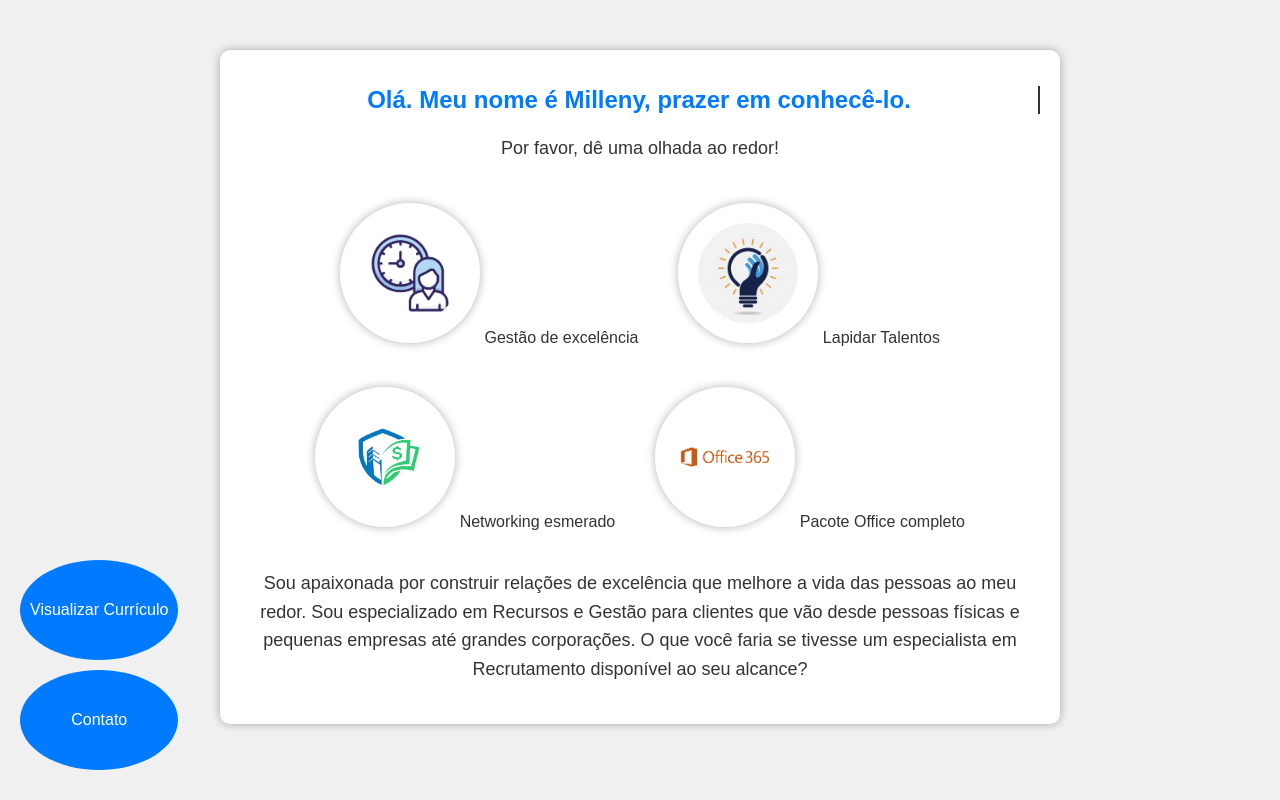
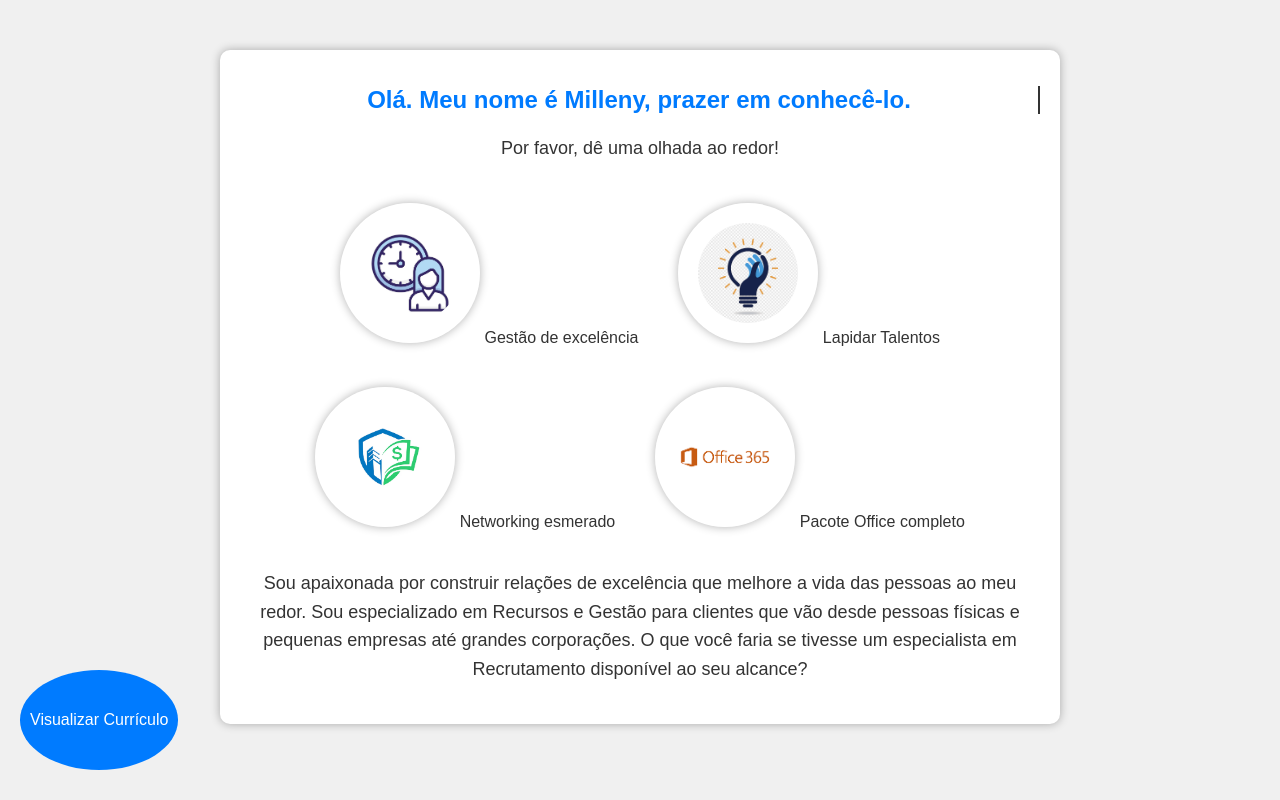
Before and after one commit to millenyfranca/milleny, a plain HTML site: page sobremim/sobre_mim.html in a window 1280 px wide. Drawn offline with Linux system fonts and the light colour scheme; a script that the page names is missing.

Commit message:
Remove Contatos

```diff
--- a/sobremim/sobre_mim.html
+++ b/sobremim/sobre_mim.html
@@ -44,7 +44,6 @@
   <div class="index">
 <!--Os flip estão assim devido a transição final-->
     <a href="Milleny França Curriculo rh.pdf" download class="index-button flip"><br></br>Visualizar Currículo</a>
-    <a href="#" class="index-button flip" onclick="flipPageAndRedirect('../contatos/index.html')"><br></br>Contato</a>
   </div>
 </div>
 <script src="../../src/transition_verportfolio_resumo.js"></script>
```
